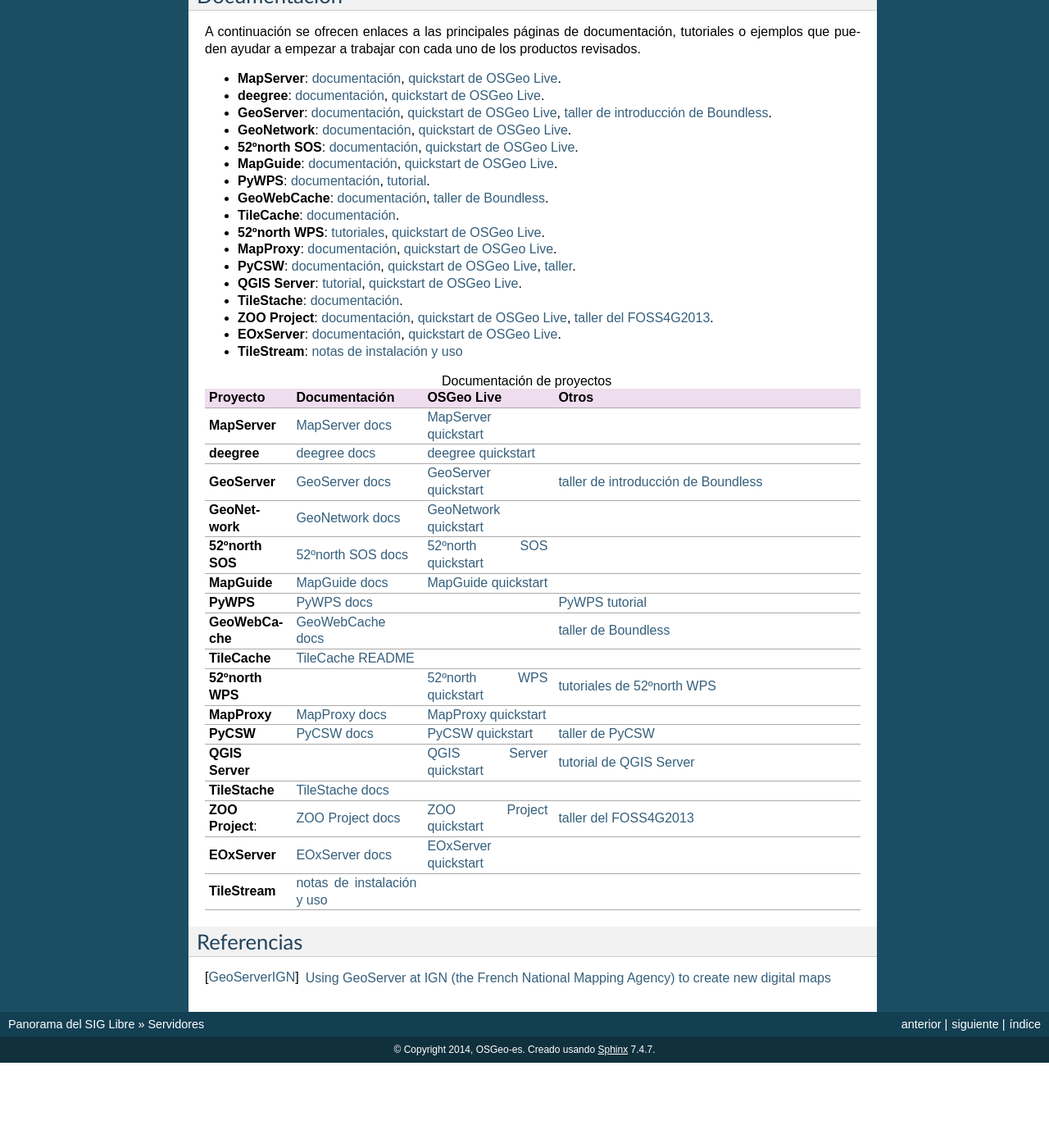
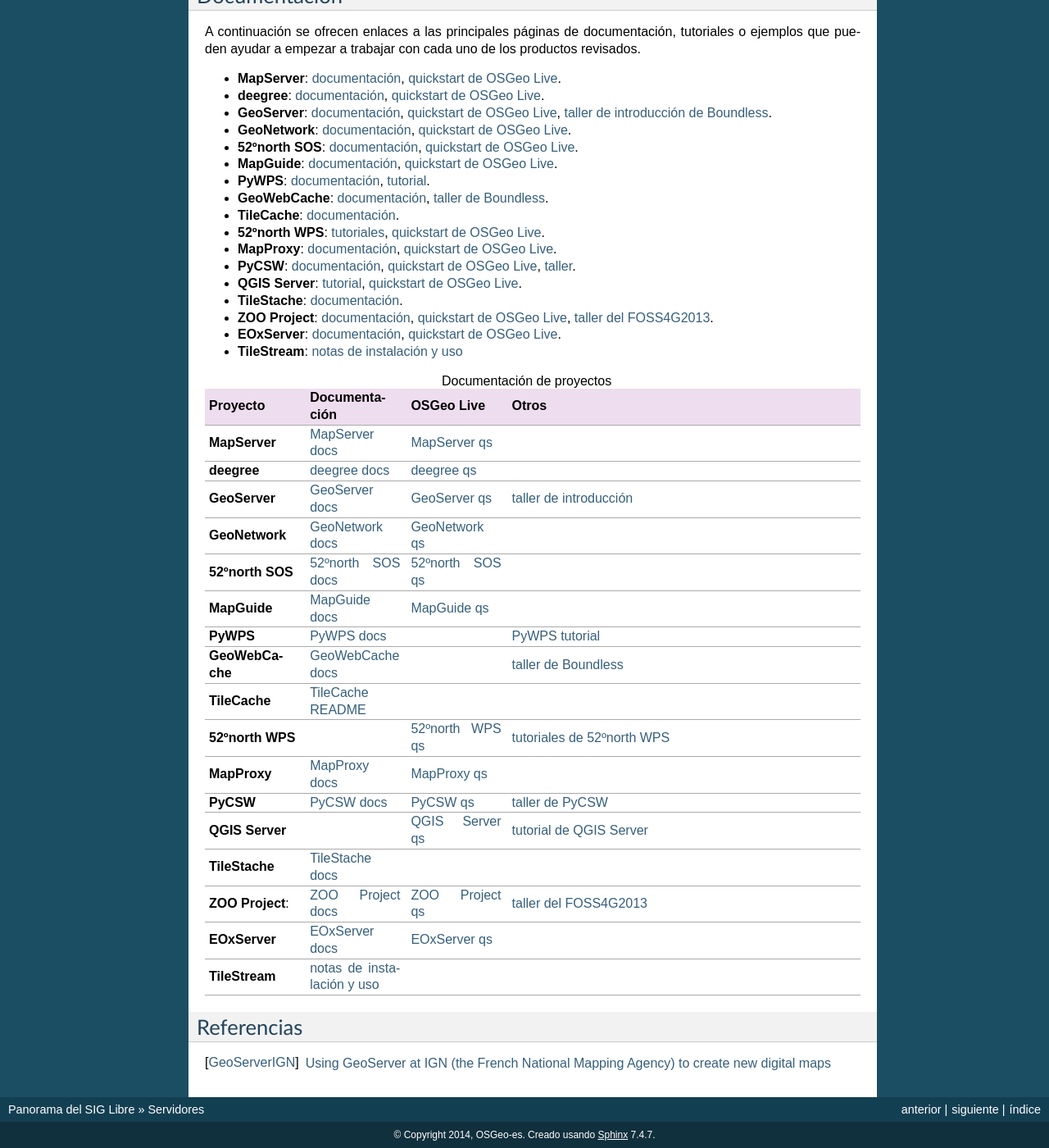
Before and after one commit to OSGeo-ES/panorama-siglibre8, a Sphinx documentation site: the page built from source/servidores/index.rst, in a window 1280 px wide and 1400 px high, scrolled down 5997 px. Shown: the whole window at 82% size. Built offline with Sphinx 7.4.7, drawn with Linux system fonts in a browser that asks for light colours; before the commit the page ends 7293 px from its top, so only the background shows below that.

Commit message:
ajustando la tabla de enlaces a la docu

```diff
--- a/source/servidores/index.rst
+++ b/source/servidores/index.rst
@@ -211,32 +211,32 @@
 
    * - **MapServer**
      - `MapServer docs <http://mapserver.org/documentation.html>`_
-     - `MapServer quickstart <http://live.osgeo.org/en/quickstart/mapserver_quickstart.html>`_
+     - `MapServer qs <http://live.osgeo.org/en/quickstart/mapserver_quickstart.html>`_
      -
 
    * - **deegree**
      - `deegree docs <http://download.occamlabs.de/documentation/3.3.8/html/>`_
-     - `deegree quickstart <http://live.osgeo.org/en/quickstart/deegree_quickstart.html>`_
+     - `deegree qs <http://live.osgeo.org/en/quickstart/deegree_quickstart.html>`_
      -
 
    * - **GeoServer**
      - `GeoServer docs <http://docs.geoserver.org/stable/en/user/>`_
-     - `GeoServer quickstart <http://live.osgeo.org/en/quickstart/geoserver_quickstart.html>`_
-     - `taller de introducción de Boundless <http://workshops.boundlessgeo.com/geoserver-intro/>`_
+     - `GeoServer qs <http://live.osgeo.org/en/quickstart/geoserver_quickstart.html>`_
+     - `taller de introducción <http://workshops.boundlessgeo.com/geoserver-intro/>`_
 
    * - **GeoNetwork**
      - `GeoNetwork docs <http://geonetwork-opensource.org/docs.html>`_
-     - `GeoNetwork quickstart <http://live.osgeo.org/en/quickstart/geonetwork_quickstart.html>`_
+     - `GeoNetwork qs <http://live.osgeo.org/en/quickstart/geonetwork_quickstart.html>`_
      -
 
    * - **52ºnorth SOS**
      - `52ºnorth SOS docs <https://wiki.52north.org/bin/view/SensorWeb/SensorObservationServiceIVDocumentation>`_
-     - `52ºnorth SOS quickstart <http://live.osgeo.org/en/quickstart/52nSOS_quickstart.html>`_
+     - `52ºnorth SOS qs <http://live.osgeo.org/en/quickstart/52nSOS_quickstart.html>`_
      -
 
    * - **MapGuide**
      - `MapGuide docs <https://mapguide.osgeo.org/GettingStartedResources>`_
-     - `MapGuide quickstart <http://live.osgeo.org/en/quickstart/mapguide_quickstart.html>`_
+     - `MapGuide qs <http://live.osgeo.org/en/quickstart/mapguide_quickstart.html>`_
      -
 
    * - **PyWPS**
@@ -256,22 +256,22 @@
 
    * - **52ºnorth WPS**
      -
-     - `52ºnorth WPS quickstart <http://live.osgeo.org/en/quickstart/52nWPS_quickstart.html>`_
+     - `52ºnorth WPS qs <http://live.osgeo.org/en/quickstart/52nWPS_quickstart.html>`_
      - `tutoriales de 52ºnorth WPS <https://wiki.52north.org/bin/view/Geoprocessing/GeoprocessingTutorials>`_
 
    * - **MapProxy**
      - `MapProxy docs <http://mapproxy.org/docs/latest/>`_
-     - `MapProxy quickstart <http://live.osgeo.org/en/quickstart/mapproxy_quickstart.html>`_
+     - `MapProxy qs <http://live.osgeo.org/en/quickstart/mapproxy_quickstart.html>`_
      -
 
    * - **PyCSW**
      - `PyCSW docs <http://pycsw.org/docs/latest/>`_
-     - `PyCSW quickstart <http://live.osgeo.org/en/quickstart/pycsw_quickstart.html>`_
+     - `PyCSW qs <http://live.osgeo.org/en/quickstart/pycsw_quickstart.html>`_
      - `taller de PyCSW <http://geopython.github.io/pycsw-workshop/>`_
 
    * - **QGIS Server**
      -
-     - `QGIS Server quickstart <http://live.osgeo.org/en/quickstart/qgis_mapserver_quickstart.html>`_
+     - `QGIS Server qs <http://live.osgeo.org/en/quickstart/qgis_mapserver_quickstart.html>`_
      - `tutorial de QGIS Server <https://hub.qgis.org/projects/quantum-gis/wiki/QGIS_Server_Tutorial>`_
 
    * - **TileStache**
@@ -281,12 +281,12 @@
 
    * -  **ZOO Project**:
      - `ZOO Project docs <http://zoo-project.org/docs/>`_
-     - `ZOO Project quickstart <http://live.osgeo.org/en/quickstart/zoo-project_quickstart.html>`_
+     - `ZOO Project qs <http://live.osgeo.org/en/quickstart/zoo-project_quickstart.html>`_
      - `taller del FOSS4G2013 <http://zoo-project.org/ws2013n/>`_
 
    * - **EOxServer**
      - `EOxServer docs <https://eoxserver.org/doc/en/users/index.html>`_
-     - `EOxServer quickstart <http://live.osgeo.org/en/quickstart/eoxserver_quickstart.html>`_
+     - `EOxServer qs <http://live.osgeo.org/en/quickstart/eoxserver_quickstart.html>`_
      -
 
    * - **TileStream**
```
Also changed, not shown: other parts of source/servidores/index.rst (+1 -1 lines).
